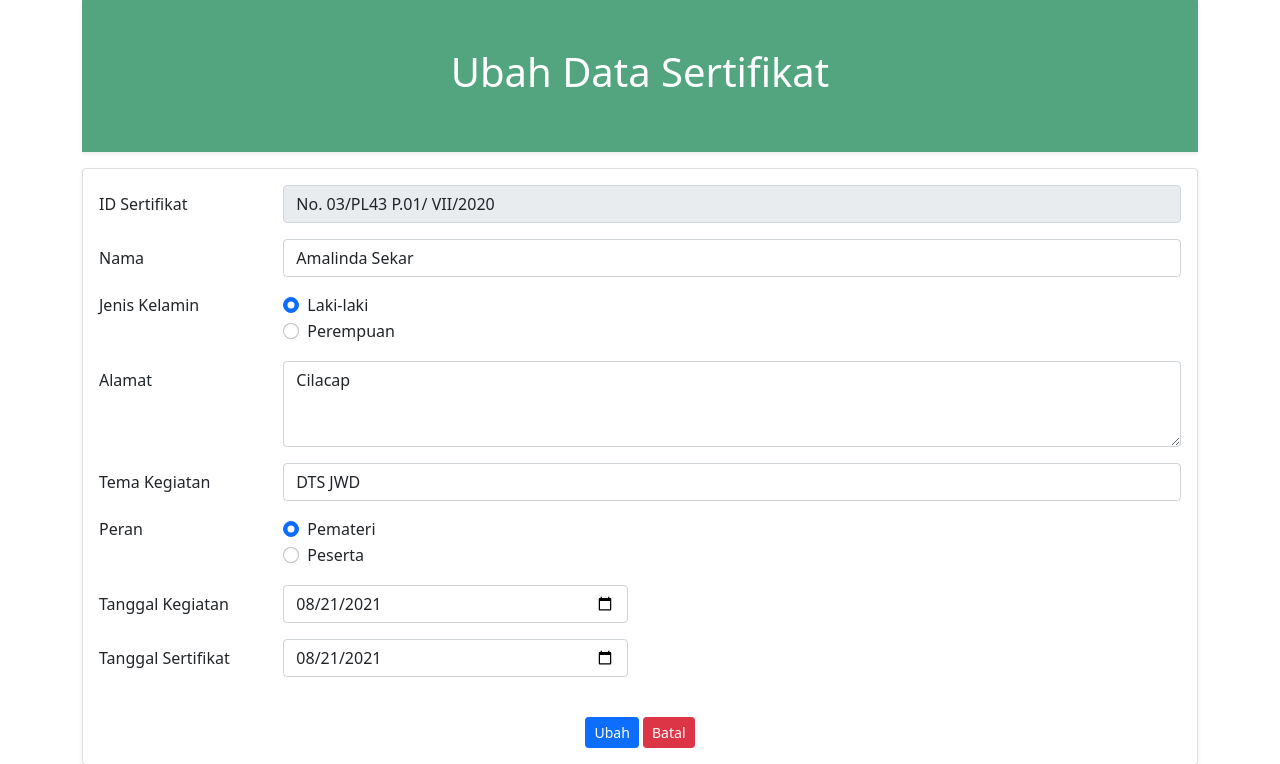
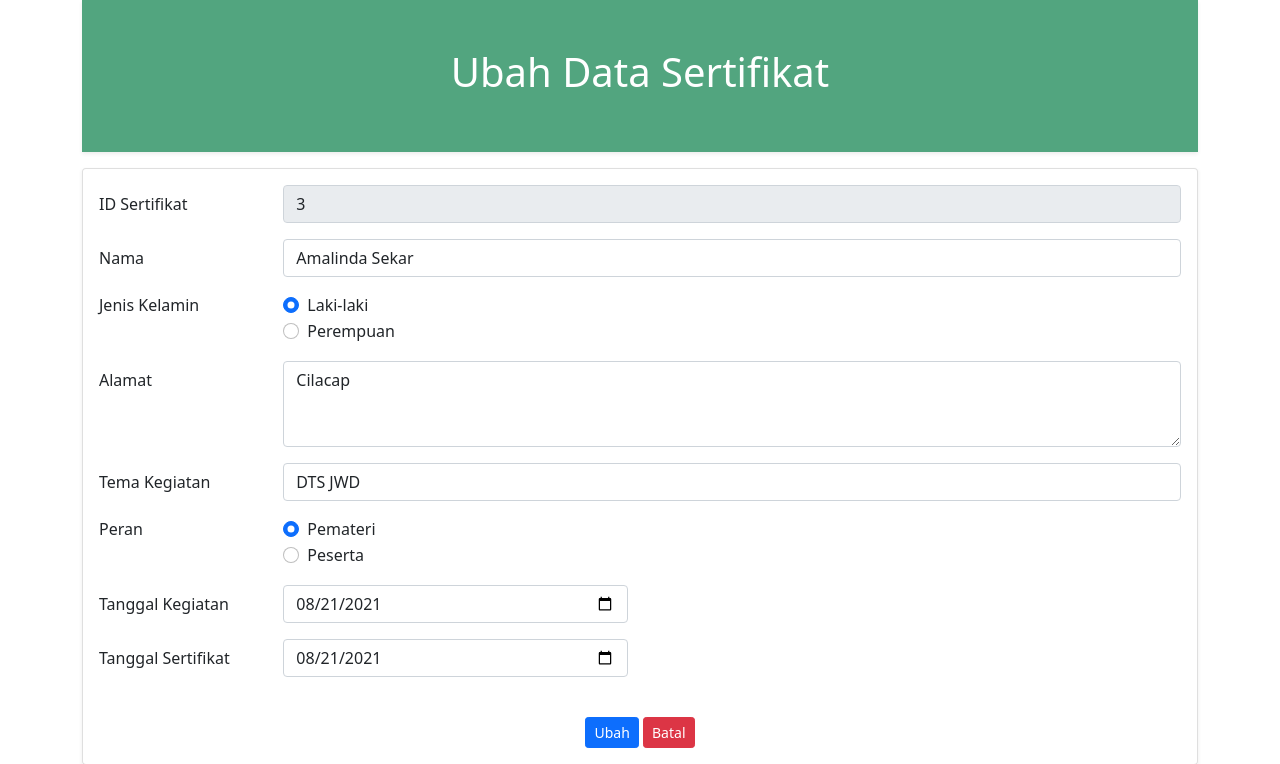
Before and after one commit to amallindask/team1, a PHP site: page /peserta_ubah.php?id=3 in a window 1280 px wide. Shown: the top 764 px of the page. Run offline with PHP 8.4, Linux system fonts and the light colour scheme; data comes from the database, SQL or seed files in the repository.

Commit message:
Update peserta_ubah.php

```diff
--- a/team1Final/peserta_ubah.php
+++ b/team1Final/peserta_ubah.php
@@ -49,7 +49,7 @@
                 <div class="row mb-3">
             <label class="col-sm-2 col-form-label">ID Sertifikat</label>
             <div class="col-sm-10">
-              <input type="text" class="form-control"  value="No. 0<?= $pst['id_peserta']; ?>/PL43 P.01/ VII/2020" readonly>
+              <input type="text" class="form-control"  value="<?= $pst['id_peserta']; ?>" readonly>
             </div>
           </div>
           <div class="row mb-3">
```
